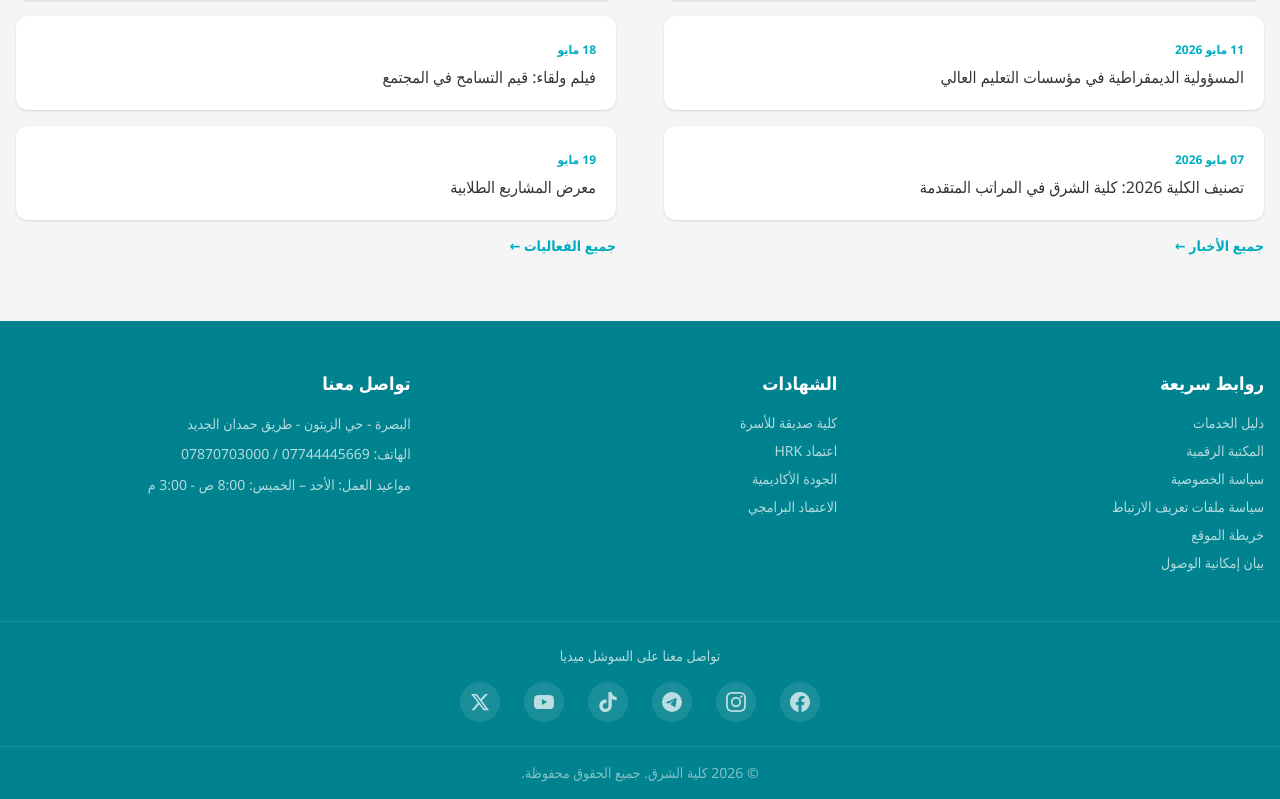
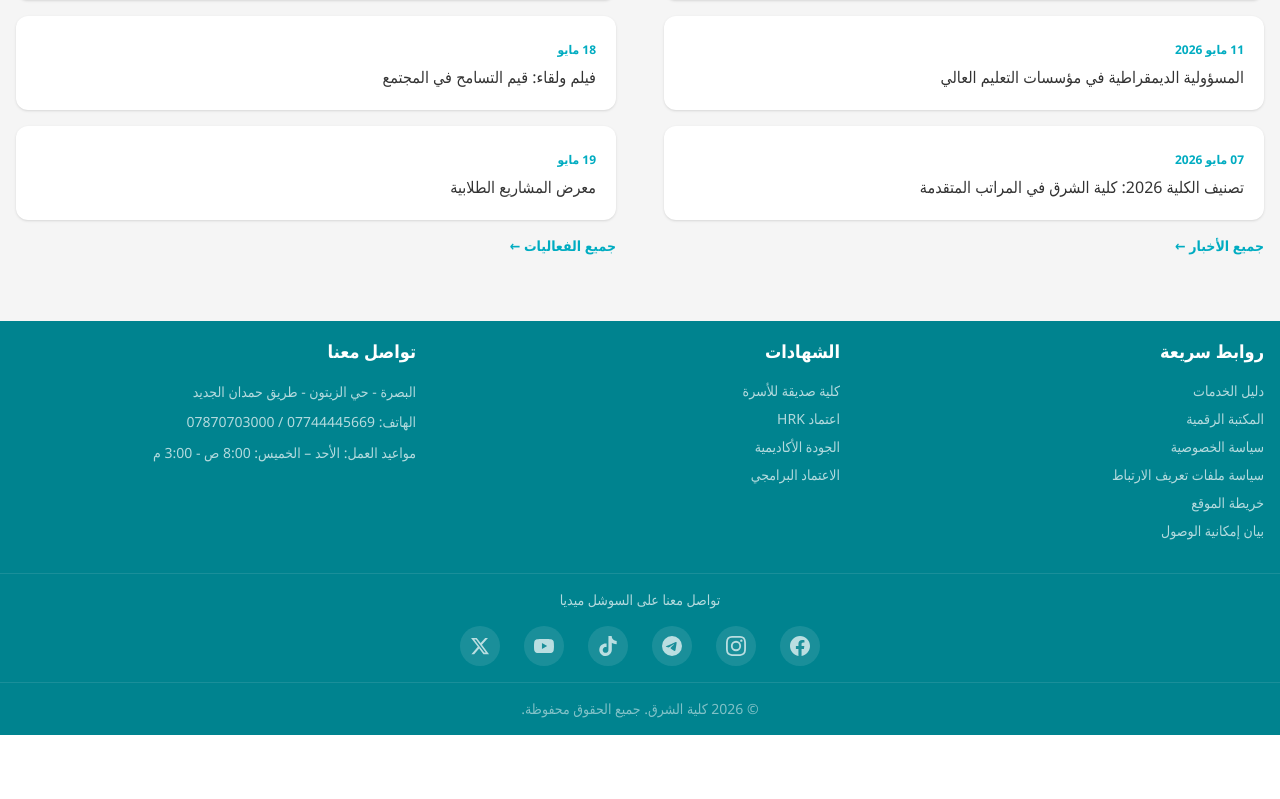
Before and after one commit to Mustafa-ghanim-stack/New-wep-2, a Next.js app: page /ar in a window 1280 px wide. Shown: the part 2315-3114 px from the top of the page. After the commit the page ends 3050 px from the top, so only its background shows below. Built offline with nearby package versions, Linux system fonts and the light colour scheme.

Commit message:
Reduce footer size - smaller padding

```diff
--- a/src/app/page-content.tsx
+++ b/src/app/page-content.tsx
@@ -403,8 +403,8 @@ function NewsEvents({ news, events, newsTitle, eventsTitle, newsAll, eventsAll }
 function Footer({ footerData, locale }: { footerData: { quicklinks: { title: string; items: string[] }; certificates: { title: string; items: string[] }; contact: { title: string; address: string; phone: string; hours: string }; social_title: string; copyright: string; social?: Record<string, string> }; locale: string }) {
   return (
     <footer className="bg-primary-dark text-white">
-      <div className="max-w-7xl mx-auto px-4 py-12">
-        <div className="grid md:grid-cols-3 gap-8">
+      <div className="max-w-7xl mx-auto px-4 pt-4 pb-8">
+        <div className="grid md:grid-cols-3 gap-6">
           <div>
             <h4 className="font-bold text-lg mb-4">{footerData.quicklinks.title}</h4>
             <ul className="space-y-2 text-sm">
@@ -437,7 +437,7 @@ function Footer({ footerData, locale }: { footerData: { quicklinks: { title: str
           </div>
         </div>
       </div>
-      <div className="border-t border-white/10 py-6">
+      <div className="border-t border-white/10 py-4">
         <div className="max-w-7xl mx-auto px-4 flex flex-col items-center gap-4">
           <p className="text-white/70 text-sm font-medium">{footerData.social_title}</p>
           <div className="flex items-center justify-center gap-6">
```
